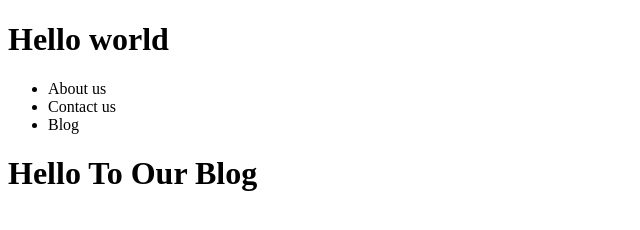
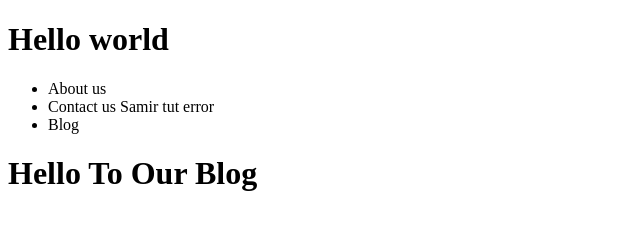
Before and after one commit to jasurkurbanov/tutorial3-1, a plain HTML site: page index.html in a window 1280 px wide. Shown: the whole page, without its empty margins (0-640 px from the left). Drawn offline with Linux system fonts and the light colour scheme.

Commit message:
Update index.html

```diff
--- a/index.html
+++ b/index.html
@@ -13,7 +13,7 @@
             About us
         </li>
         <li>
-            Contact us
+            Contact us Samir tut error
         </li>
         <li>
             Blog
```
